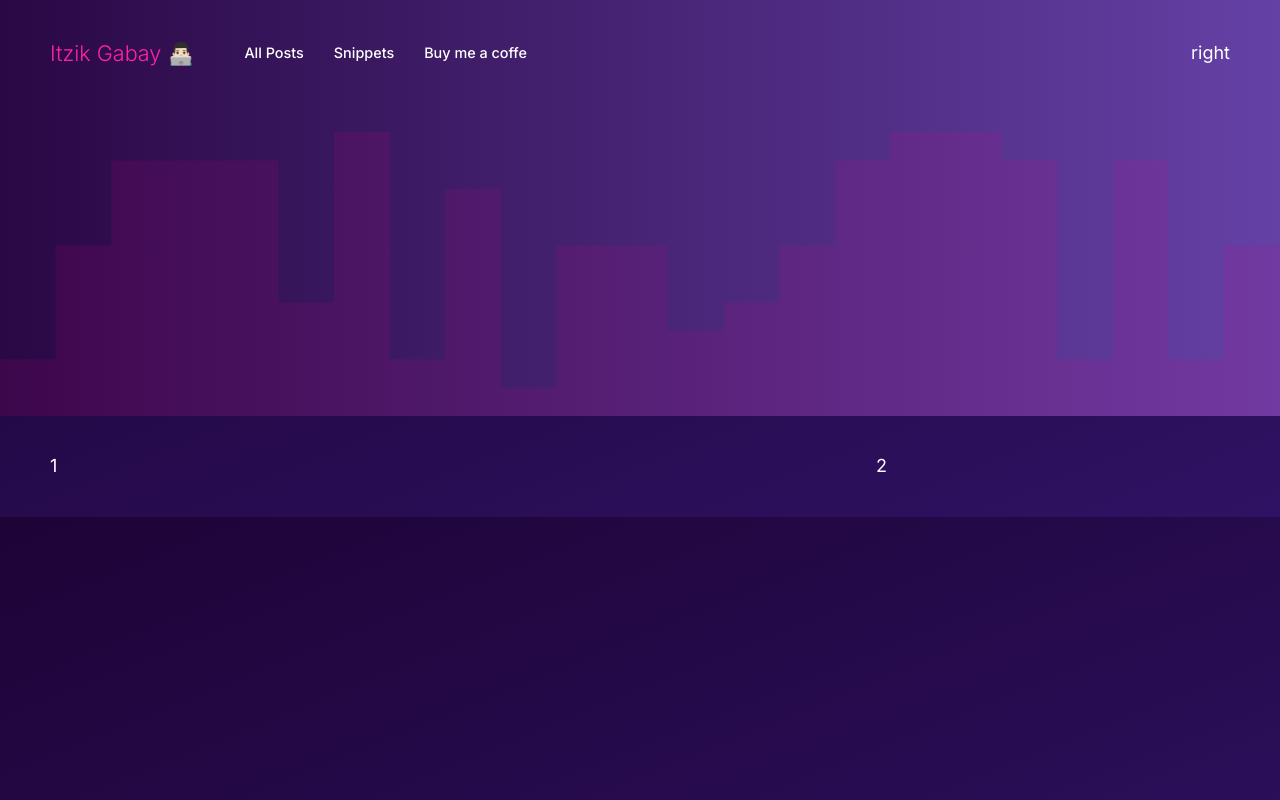
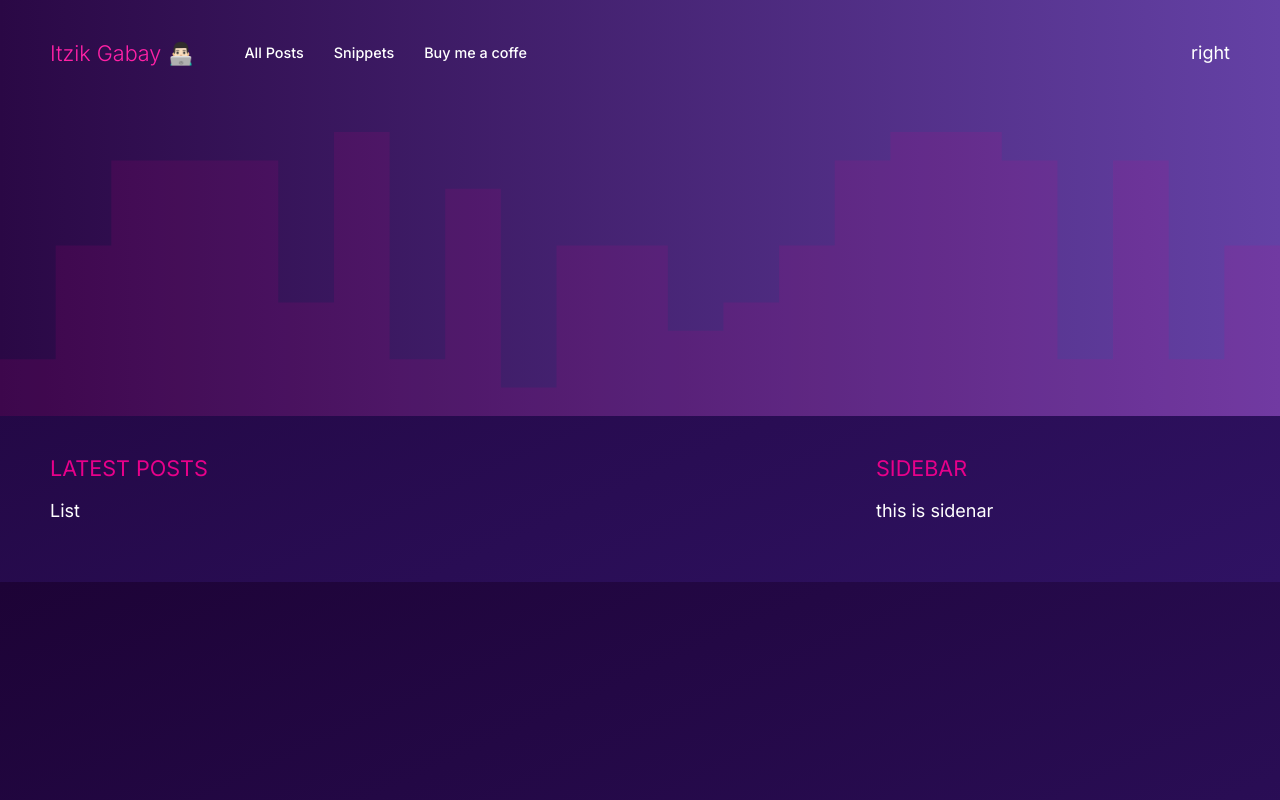
Before and after one commit to ItzikGabay/blog, a Next.js app: page / in a window 1280 px wide. Built offline with nearby package versions, Linux system fonts and the light colour scheme.

Commit message:
Added new components such as sidebar, postlist, theme-section-title

```diff
--- /dev/null
+++ b/components/UI/theme-section-title/theme-section-title.module.css
@@ -0,0 +1,6 @@
+.section_title__container {
+  text-transform: uppercase;
+  font-size: 1.2rem;
+  color: #e7008a;
+  padding-bottom: 20px;
+}
--- /dev/null
+++ b/components/UI/theme-section-title/theme-section-title.tsx
@@ -0,0 +1,11 @@
+import styles from "./theme-section-title.module.css";
+
+interface IThemeSectionTitle {
+  label: string;
+}
+
+const ThemeSectionTitle = ({ label }: IThemeSectionTitle) => {
+  return <div className={styles.section_title__container}>{label}</div>;
+};
+
+export default ThemeSectionTitle;
--- /dev/null
+++ b/components/post-list/post-list.tsx
@@ -0,0 +1,5 @@
+const PostList = () => {
+  return <div>List</div>;
+};
+
+export default PostList;
--- /dev/null
+++ b/components/sidebar/sidebar.tsx
@@ -0,0 +1,5 @@
+const Sidebar = () => {
+  return <div>this is sidenar</div>;
+};
+
+export default Sidebar;
--- a/pages/index.tsx
+++ b/pages/index.tsx
@@ -1,13 +1,23 @@
 import type { NextPage } from "next";
 import styles from "../styles/pages/home.module.css";
+
 import { ThemeSection } from "../components/UI/theme-section/theme-section";
+import ThemeSectionTitle from "../components/UI/theme-section-title/theme-section-title";
+import PostList from "../components/post-list/post-list";
+import Sidebar from "../components/sidebar/sidebar";
 
 const Home: NextPage = () => {
   return (
     <ThemeSection>
       <div className={styles.home__container}>
-        <div className={styles.home__content}>1</div>
-        <div className={styles.home__sidebar}>2</div>
+        <div className={styles.home__content}>
+          <ThemeSectionTitle label="Latest posts" />
+          <PostList />
+        </div>
+        <div className={styles.home__sidebar}>
+          <ThemeSectionTitle label="Sidebar" />
+          <Sidebar />
+        </div>
       </div>
     </ThemeSection>
   );
```
